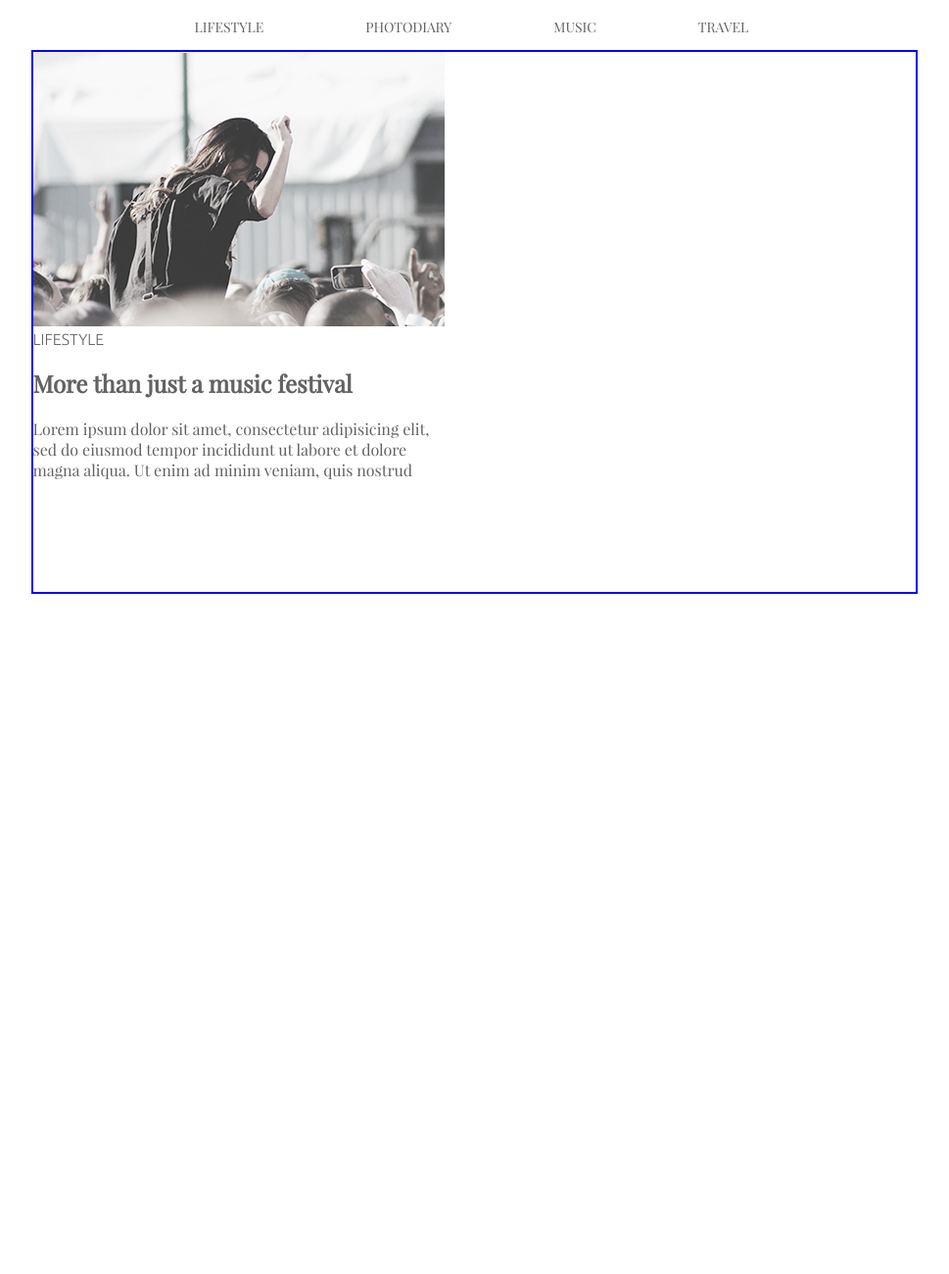
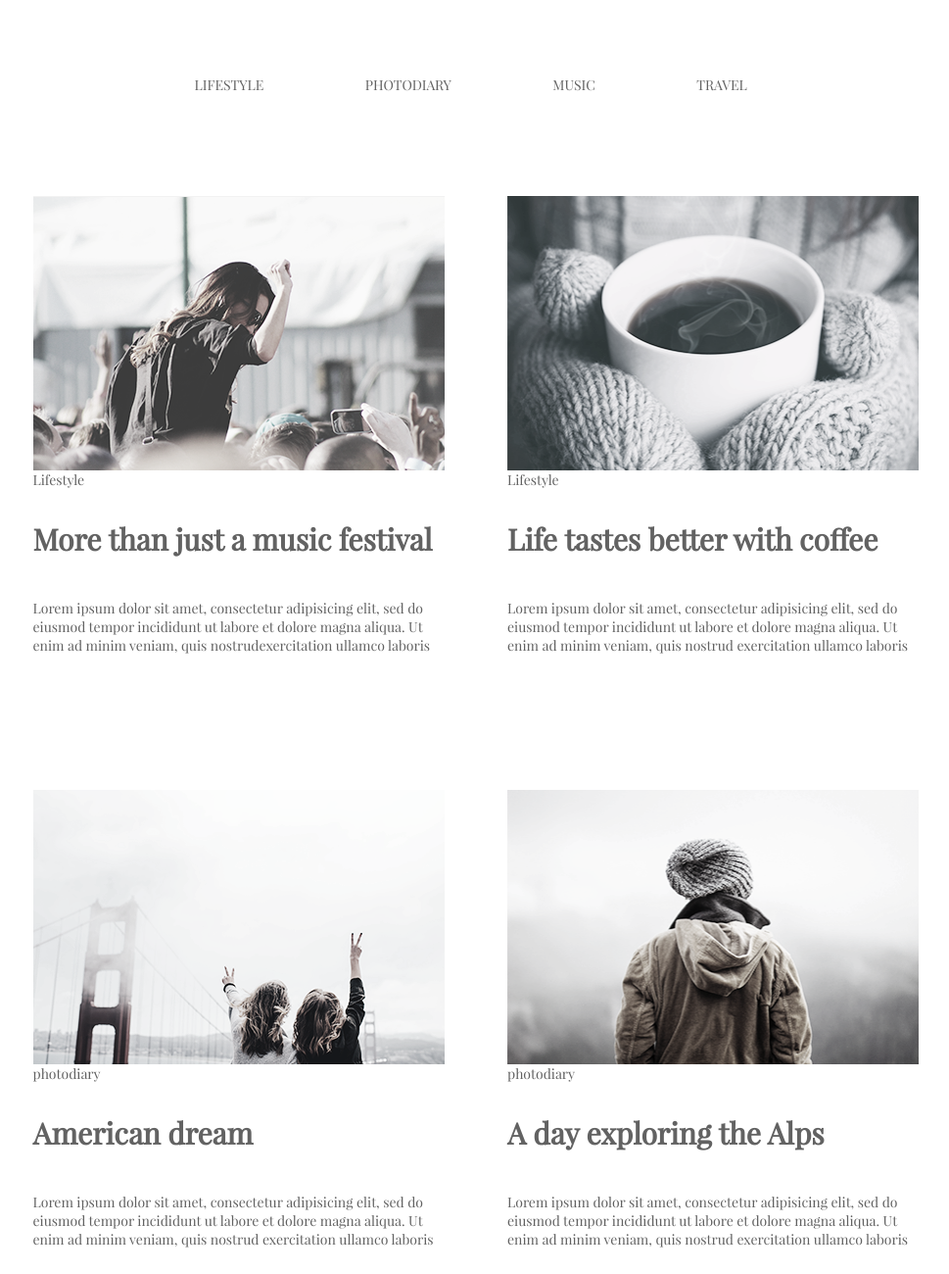
Before and after one commit to ZubanAlex/goit-fe-course, a plain HTML site: page html-css/modul-03/index.html in a window 1280 px wide. Shown: the top 1300 px of the page at 98% size, without its empty margins (156-1125 px from the left). Before the commit the page ends 800 px from the top, so only its background shows below. Drawn offline with Linux system fonts and the light colour scheme.

```diff
--- a/html-css/modul-03/css/style.css
+++ b/html-css/modul-03/css/style.css
@@ -10,30 +10,48 @@
     font-weight: lighter;
     font-style: normal;
 }
+*{
+    margin: 0;
+    padding: 0;
+}
 body{
     font-family: PlayfairDisplay;
+    font-size: 14px;
     width: 901px;
     /* outline: 2px solid red; */
     margin: 0 auto;
     color: #626262;
 }
-main{
-    margin: 0;
-    /* padding-top: 42px; */
-    outline: 2px solid blue;
+header{
+    margin-top: 77px;
+    margin-bottom: 104px;
+}
+
 }
 span{
     display: block;
     font-family: UbuntuLight;
     text-transform: uppercase;
+    margin-top: 31px;
+    font-size: 14px;
 }
-
+h2 {
+    margin-top: 31px;
+    font-size: 30px;
+}
 p{
     height: 60px;
-
+    margin-top: 41px;
 }
+img{
+    display: block;
+    width: 420px;
+    height: 280px;
+}
+ button{
+     margin: 0 auto;
+ }
 ul.menu{
-    margin:77 0 104 0;
     padding: 0;
     list-style: none;
 
@@ -56,12 +74,16 @@
 a.menu_nav:hover{
     color: #03a9f4;
 }
-article.colum1{
-    width: 421px;
-    /* padding-left: 0; */
-}
-ul.colum1{
+ul.row_1{
+    width: 921px;
     list-style: none;
     padding-left: 0;
-
 }
+ul.row_1 li {
+    display: inline-block;
+    max-width: 421px;
+    padding-bottom: 135px;
+}
+li.right_li{
+    padding-left: 60px;
+}
--- a/html-css/modul-03/index.html
+++ b/html-css/modul-03/index.html
@@ -21,25 +21,45 @@
         </nav>
     </header>
     <main>
-        <article class="colum1">
-            <ul class="colum1">
-                <li>
+        <ul class="row_1">
+            <li class="first_li">
                 <img src="./img/Lifestyle.png" alt="Lifestyle">
                 <span>Lifestyle</span>
                 <h2>More than just a music festival</h2>
-                    <p>Lorem ipsum dolor sit amet, consectetur adipisicing elit, sed do eiusmod tempor incididunt ut labore et dolore magna aliqua. Ut enim ad minim veniam, quis nostrud</p>
+                <p>Lorem ipsum dolor sit amet, consectetur adipisicing elit, sed do eiusmod tempor incididunt ut labore et dolore magna aliqua. Ut enim ad minim veniam, quis nostrudexercitation ullamco laboris</p>
+            </li>
+            <li class="right_li">
+                <img src="./img/Coffee.png" alt="Coffee">
+                <span>Lifestyle</span>
+                <h2>Life tastes better with coffee</h2>
+                <p>Lorem ipsum dolor sit amet, consectetur adipisicing elit, sed do eiusmod tempor incididunt ut labore et dolore magna aliqua. Ut enim ad minim veniam, quis nostrud exercitation ullamco laboris</p>
             </li>
             <li>
-                    <img src="" alt="">
-                    <span></span>
-                    <h2></h2>
-                    <p></p>
+                <img src="./img/AmericanDream.png" alt="AmericanDream">
+                <span>photodiary</span>
+                <h2>American dream</h2>
+                <p>Lorem ipsum dolor sit amet, consectetur adipisicing elit, sed do eiusmod tempor incididunt ut labore et dolore magna aliqua. Ut enim ad minim veniam, quis nostrud exercitation ullamco laboris</p>
+            </li>
+            <li class="right_li">
+                <img src="./img/DayExploring.png" alt="DayExploring">
+                <span>photodiary</span>
+                <h2>A day exploring the Alps</h2>
+                <p>Lorem ipsum dolor sit amet, consectetur adipisicing elit, sed do eiusmod tempor incididunt ut labore et dolore magna aliqua. Ut enim ad minim veniam, quis nostrud exercitation ullamco laboris</p>
+            </li>
+            <li>
+                <img src="./img/top_song.png" alt="top_song">
+                <span>Lifestyle</span>
+                <h2>Top 10 song for running</h2>
+                <p>Lorem ipsum dolor sit amet, consectetur adipisicing elit, sed do eiusmod tempor incididunt ut labore et dolore magna aliqua. Ut enim ad minim veniam, quis nostrud exercitation ullamco laboris</p>
+            </li>
+            <li class="right_li">
+                <img src="./img/Cold_Day.png" alt="Cold_Day">
+                <span>Lifestyle</span>
+                <h2>Cold winter days</h2>
+                <p>Lorem ipsum dolor sit amet, consectetur adipisicing elit, sed do eiusmod tempor incididunt ut labore et dolore magna aliqua. Ut enim ad minim veniam, quis nostrud exercitation ullamco laboris</p>
             </li>
         </ul>
-
-        </article>
-
-
+        <button>Load more</button>
     </main>
 
 </body>
```
Also changed, not shown: html-css/modul-03/img/Cold_Day.png (added), html-css/modul-03/img/top_song.png (added). Lines whose indentation alone changed are shown as unchanged.
